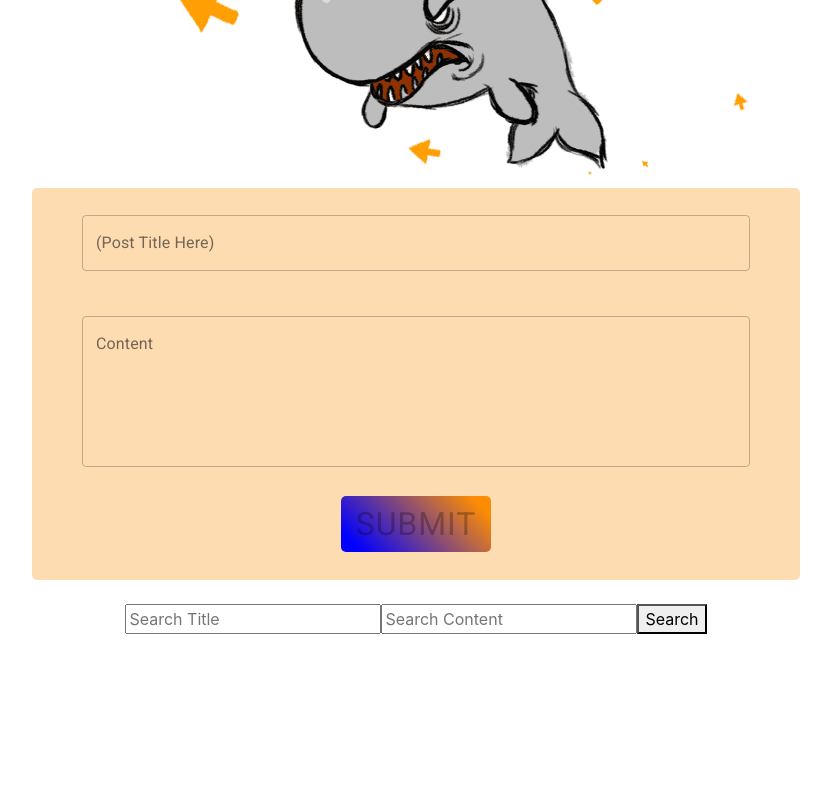
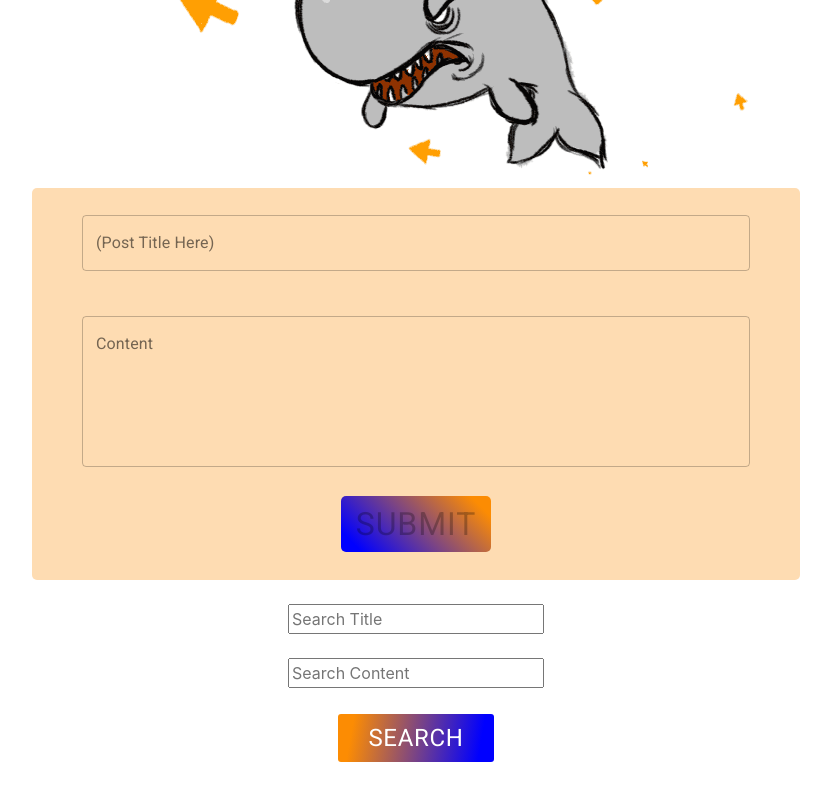
Before and after one commit to Build-Week-Post-Here-2/front-end, a React (Create React App) app in the folder login-page/: page /home in a window 1280 px wide. Shown: the part 642-1442 px from the top of the page, without its empty margins (224-1055 px from the left). Before the commit the page ends 1324 px from the top, so only its background shows below. Built offline with nearby package versions, Linux system fonts and the light colour scheme; sample sign-in values are in the browser's storage.

Commit message:
added styling for search button

```diff
--- a/login-page/src/components/PostSearch.js
+++ b/login-page/src/components/PostSearch.js
@@ -1,6 +1,9 @@
 import React, { useEffect, useState } from "react";
 // import axiosWithAuth from "../utlis/axiosWithAuth";
 import axios from 'axios'
+
+import { styled } from "@material-ui/core/styles";
+import Button from "@material-ui/core/Button";
 
 const initialState = {
         post_title: "",
@@ -51,17 +54,29 @@ const PostSearch = (props) => {
         placeholder="Search Title"
         value={searchInput.post_title}
         onChange={inputChanges}
-      />
+      /> <br /> <br />
       <input
         name="post_content"
         type="text"
         placeholder="Search Content"
         value={searchInput.post_content}
         onChange={inputChanges}
-      />
-      <button onClick={onSubmit}>Search</button>
+      /> <br />
+      <SearchButton type='submit' onClick={onSubmit}>Search</SearchButton>
       </div>
     );
   }
 
+  const SearchButton = styled(Button)({
+    background: "linear-gradient(280deg, blue 10%, rgb(252,140,3) 90%)",
+    border: 0,
+    borderRadius: 3,
+    color: "white",
+    height: 48,
+    padding: "0 30px",
+    fontSize: "1.5em",
+    marginTop: "2%",
+  });
+
+
   export default PostSearch;
```
